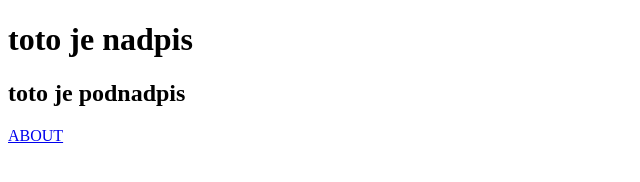
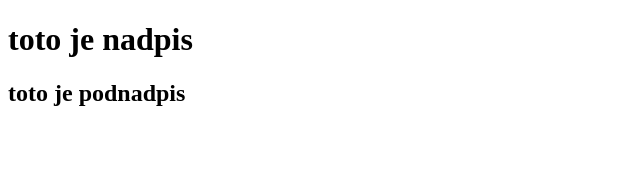
Before and after one commit to Sintto/skusamGit, a plain HTML site: page index.html in a window 1280 px wide. Shown: the full height of the page, 0-640 px from the left. Drawn offline with Linux system fonts and the light colour scheme.

Commit message:
velka uprava index.html

```diff
--- a/index.html
+++ b/index.html
@@ -9,6 +9,5 @@
 <body>
     <h1>toto je nadpis</h1>
     <h2>toto je podnadpis</h2>
-    <a href="about.html">ABOUT</a>
 </body>
 </html>
```
